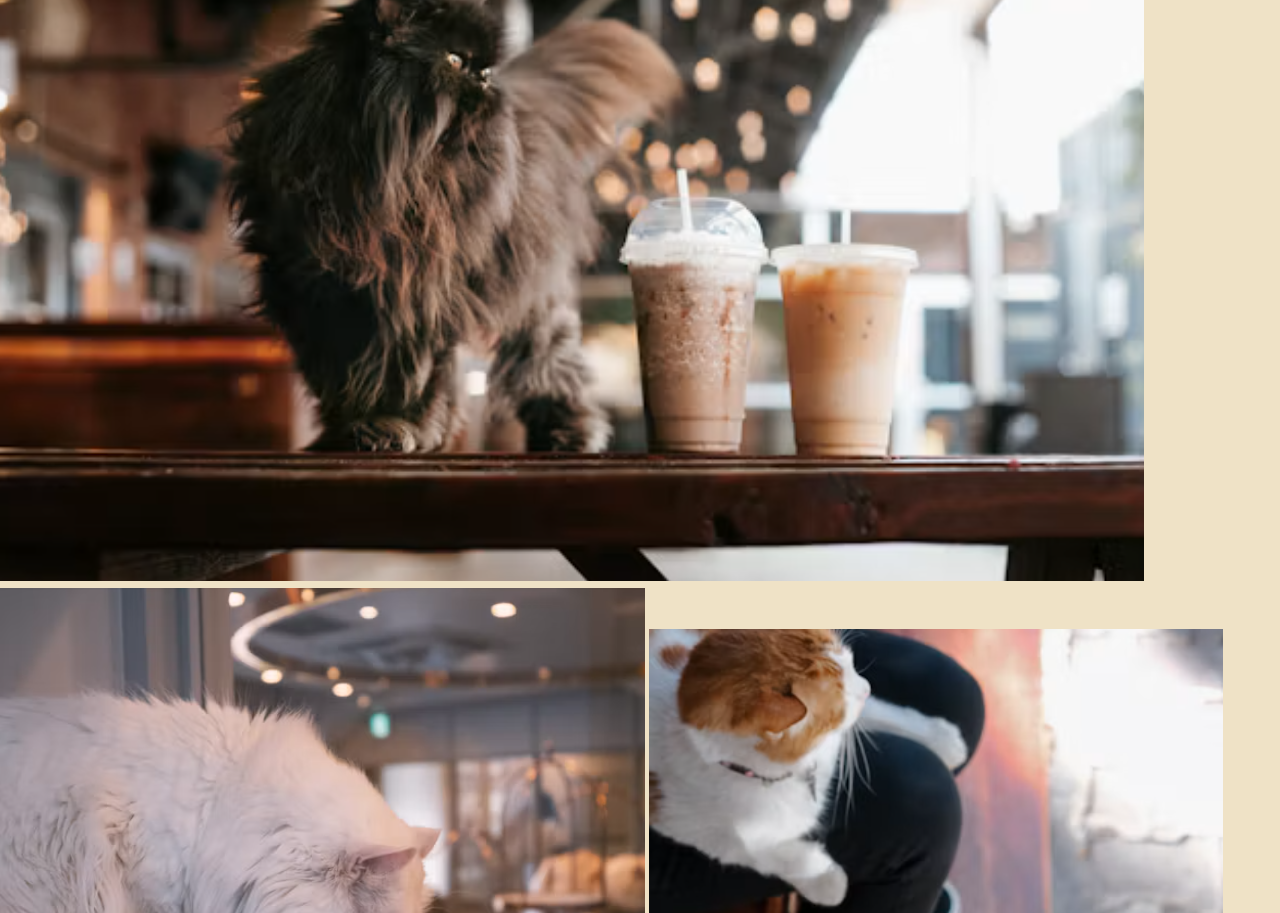
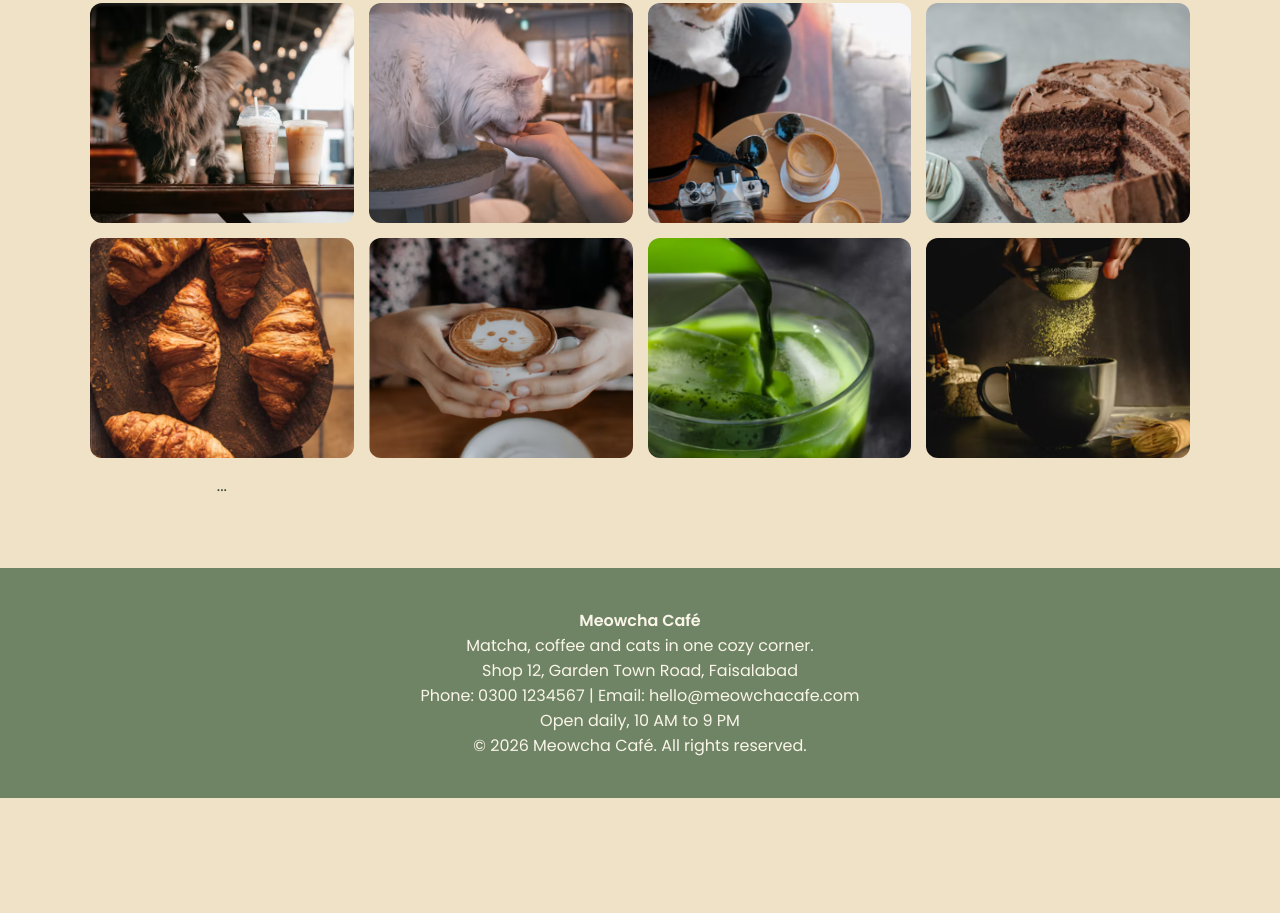
Before and after one commit to f260670-haniakhalil/cat_cafe-website-, a plain HTML site: page index.html in a window 1280 px wide. Shown: the part 1747-2660 px from the top of the page. After the commit the page ends 2545 px from the top, so only its background shows below. Drawn offline with Linux system fonts and the light colour scheme.

Commit message:
issue-resolved

```diff
--- a/css/style.css
+++ b/css/style.css
@@ -156,6 +156,9 @@ background-color: var(--cream);
    margin-bottom: 8px;
    line-height: 1.5;
 }
+.home-cta{
+   margin-top: 40px;
+}
 .home-story{
 
    padding: 70px 40px;
@@ -175,6 +178,34 @@ background-color: var(--cream);
 .home-btn-light{
    background-color: var(--light-cream);
   color: var(--dark-green);
+}
+.home-gallery{
+   padding:70px 40px;
+   text-align: center;
+   background-color: var(--cream);
+}
+.gallery-grid{
+   display:grid;
+   grid-template-columns: repeat(4,1fr);
+   gap:15px;
+   max-width: 1100px;
+   margin: 30px auto 0;
+}
+.gallery-grid img{
+width: 100%;
+height: 220px;
+object-fit: cover;
+border-radius: 12px;
+transition: 0.3s;
+}
+.gallery-grid img:hover{
+   transform: scale(1.05);
+}
+footer{
+   background-color: var(--green);
+   color: var(--light-cream);
+   padding: 40px 20px;
+   text-align: center;
 }
 @media (max-width: 768px) {
   .home-cards {
```
